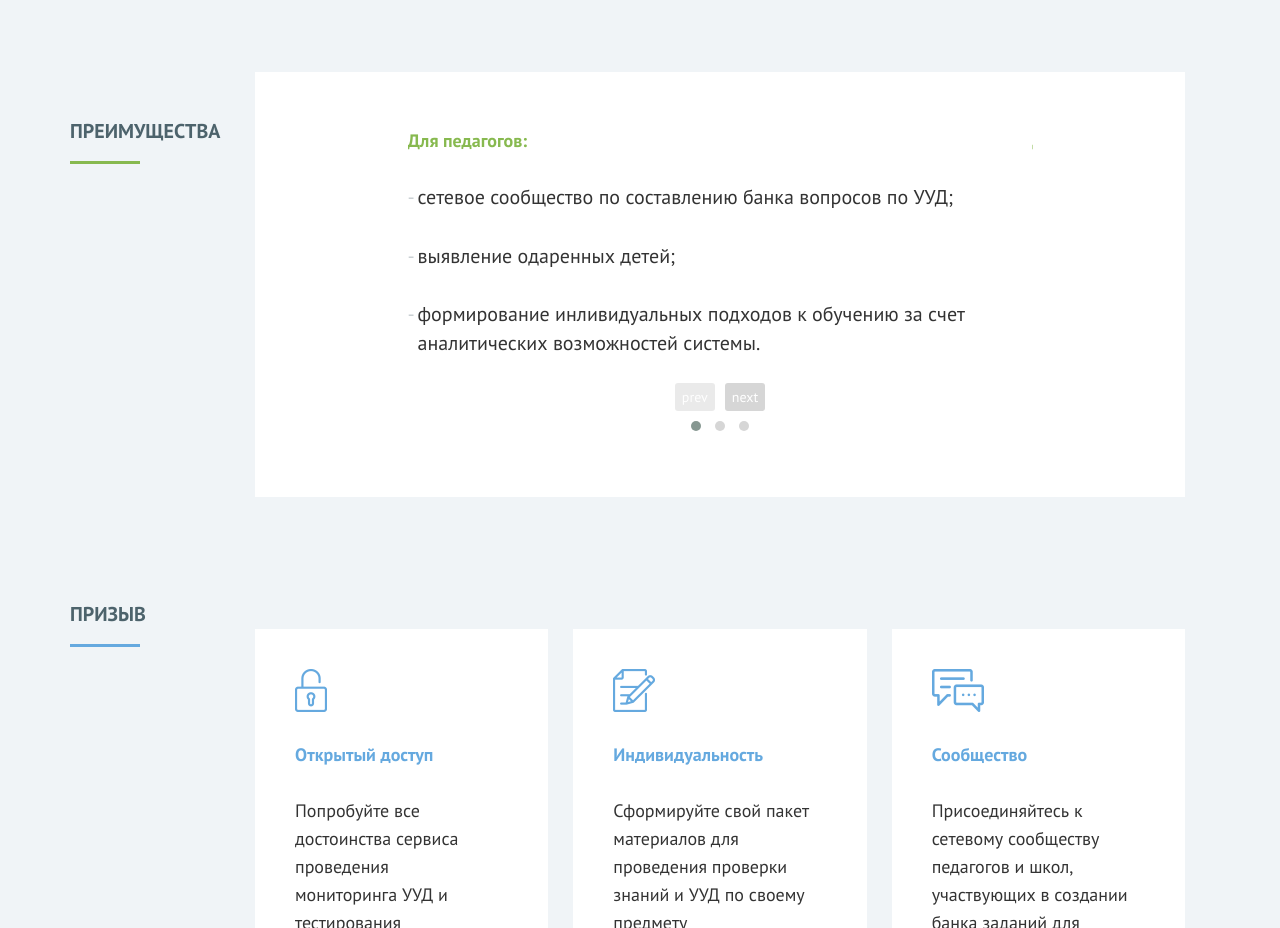
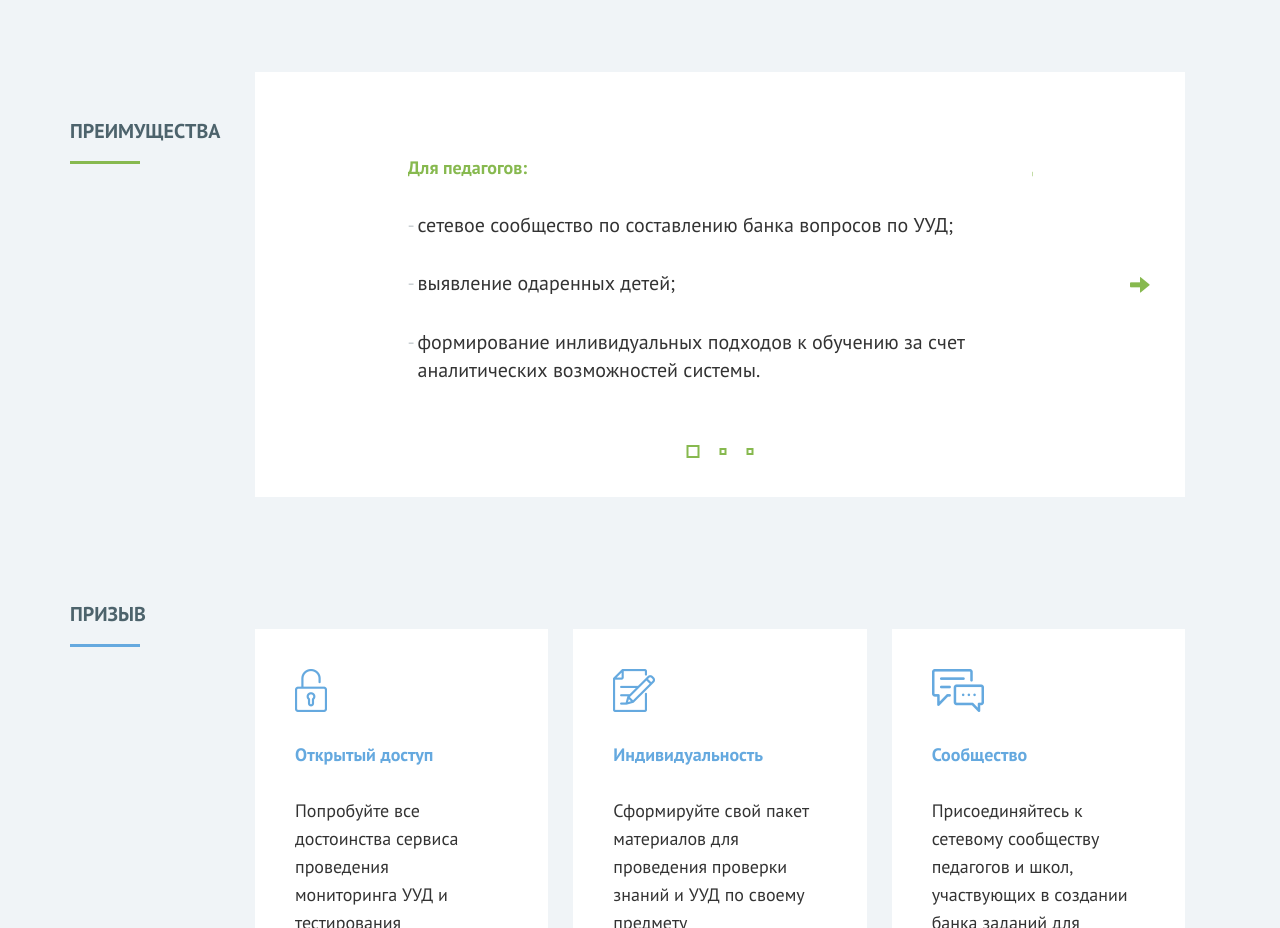
Before and after one commit to olroma/Layout6, a website: page index.html in a window 1280 px wide. Shown: the part 1120-2048 px from the top of the page. Drawn offline with Linux system fonts and the light colour scheme; files whose address does not match are found by name.

Commit message:
Добавлена карусель для блока с преимуществами

```diff
--- a/PControl/block/advantage.css
+++ b/PControl/block/advantage.css
@@ -28,6 +28,7 @@
 
   &__description {
     width: 625px;
+    margin-top: 30px;
   }
 
   &__list {
--- /dev/null
+++ b/PControl/block/dot.css
@@ -0,0 +1,71 @@
+:root {
+  --icon: {
+    animation-standard: 0.15s;
+    position: absolute;
+    top: 50%;
+    transform: translateY(-50%);
+    font-family: "Icon";
+    font-size: 20px;
+    text-align: center;
+    cursor: pointer;
+  }
+}
+
+
+.advantage {
+  .owl-carousel {
+    position: initial;
+  }
+
+  .owl-dots {
+    @apply --center;
+    height: 17px;
+    position: absolute;
+    left: 50%;
+    transform: translateX(-50%);
+  }
+
+  .owl-theme .owl-nav [class*=owl-], .owl-theme .owl-nav [class*=owl-]:hover {
+    background: transparent;
+  }
+
+  .owl-next {
+    &:after {
+      @apply --icon;
+      color: var(--green);
+      content: "\e092";
+      right: 35px;
+    }
+  }
+
+  .owl-prev {
+    &.disabled {
+      visibility:hidden
+    }
+
+    &:before {
+      @apply --icon;
+      color: var(--green);
+      content: "\e091";
+      left: 35px;
+    }
+  }
+
+  .dot {
+    size: 7px;
+    animation-standard: 0.15s;
+    cursor: pointer;
+    display: inline-block;
+    border: 2px solid var(--green);
+    background: white;
+    float: left;
+
+    &:nth-child(n+2) {
+      margin-left: 20px;
+    }
+
+    &.active {
+      size: 13px;
+    }
+  }
+}
--- a/css/PControl.css
+++ b/css/PControl.css
@@ -57,6 +57,7 @@ ul {
 }
 .advantage__description {
     width: 625px;
+    margin-top: 30px;
   }
 .advantage__list {
     font-size: 20px;
@@ -218,6 +219,81 @@ ul {
 .contact button {
     margin-left: 40px;
   }
+.advantage .owl-carousel {
+    position: static;
+    position: initial;
+  }
+.advantage .owl-dots {
+  display: -webkit-box;
+  display: -ms-flexbox;
+  display: flex;
+  -webkit-box-pack: center;
+      -ms-flex-pack: center;
+          justify-content: center;
+  display: flex;
+  -webkit-box-align: center;
+      -ms-flex-align: center;
+          align-items: center;
+    height: 17px;
+    position: absolute;
+    left: 50%;
+    -webkit-transform: translateX(-50%);
+            transform: translateX(-50%);
+  }
+.advantage .owl-theme .owl-nav [class*=owl-], .advantage .owl-theme .owl-nav [class*=owl-]:hover {
+    background: transparent;
+  }
+.advantage .owl-next:after {
+  -webkit-transition: all 0.15s ease-out;
+  transition: all 0.15s ease-out;
+  position: absolute;
+  top: 50%;
+    -webkit-transform: translateY(-50%);
+            transform: translateY(-50%);
+  font-family: "Icon";
+  font-size: 20px;
+  text-align: center;
+  cursor: pointer;
+  color: #87b94f;
+  content: "\e092";
+  right: 35px;
+}
+.advantage .owl-prev.disabled {
+  visibility:hidden;
+}
+.advantage .owl-prev:before {
+  -webkit-transition: all 0.15s ease-out;
+  transition: all 0.15s ease-out;
+  position: absolute;
+  top: 50%;
+    -webkit-transform: translateY(-50%);
+            transform: translateY(-50%);
+  font-family: "Icon";
+  font-size: 20px;
+  text-align: center;
+  cursor: pointer;
+  color: #87b94f;
+  content: "\e091";
+  left: 35px;
+}
+.advantage .dot {
+    width: 7px;
+    height: 7px;
+    -webkit-transition: all 0.15s ease-out;
+    transition: all 0.15s ease-out;
+    cursor: pointer;
+    display: inline-block;
+    border: 2px solid #87b94f;
+    background: white;
+    float: left
+  }
+.advantage .dot:nth-child(n+2) {
+  margin-left: 20px;
+}
+.advantage .dot.active {
+  width: 13px;
+  height: 13px;
+}
 .footer {
   display: -webkit-box;
   display: -ms-flexbox;
--- a/css/style.css
+++ b/css/style.css
@@ -1,4 +1,9 @@
 @import 'PControl.css';
+
+@font-face {
+	font-family: "Icon";
+	src: url("/bootstrap/fonts/glyphicons-halflings-regular.ttf");
+}
 
 html, body {
   min-width: 320px;
--- a/js/carousel.js
+++ b/js/carousel.js
@@ -1,6 +1,7 @@
 $(document).ready(function(){
   $(".advantage__slider").owlCarousel({
     items: 1,
-    nav: true
+    nav: true,
+    dotClass: "dot"
   });
 });
```
